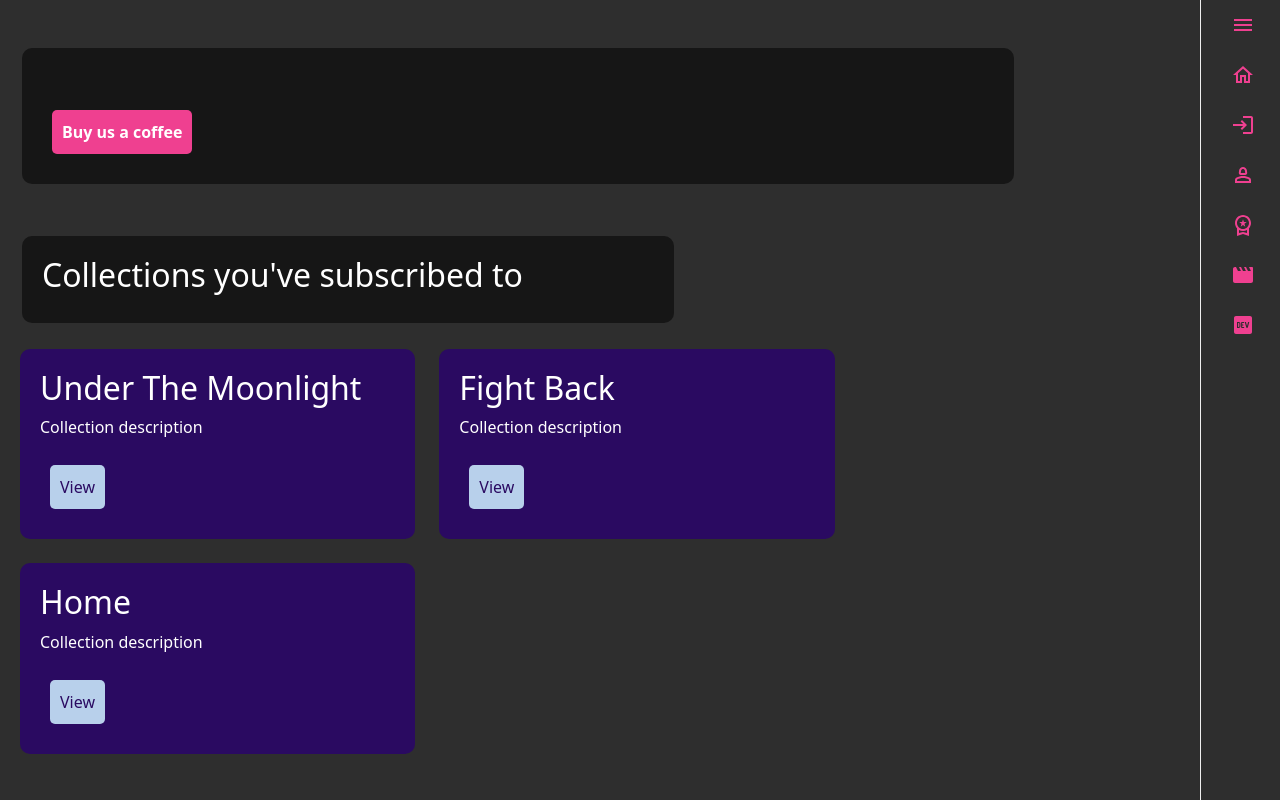
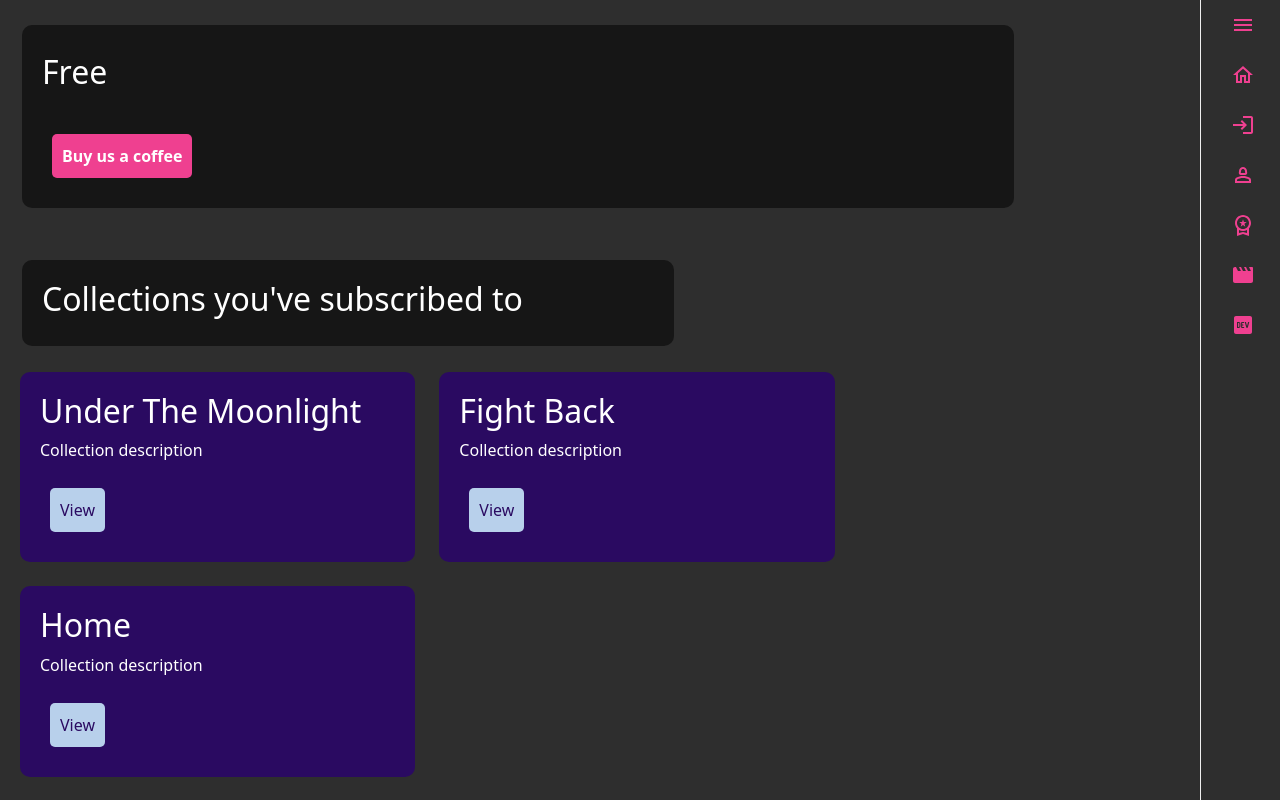
Before and after one commit to Isuru2701/Yolo2.0, a React (Create React App) app: page /profile in a window 1280 px wide. Built offline with nearby package versions, Linux system fonts and the light colour scheme.

Commit message:
minor non-breaking changes (hopefully)

```diff
--- a/src/components/Profile.js
+++ b/src/components/Profile.js
@@ -2,6 +2,7 @@ import React from "react";
 import '../styles/profile.css';
 import { Grid } from "@mui/material";
 import Cookies from "js-cookie";
+
 
 export default function Profile() {
 
@@ -36,6 +37,7 @@ export default function Profile() {
             <div className="profile-container">
                 <div className="profile-header">
                     <h1 style={{ color: 'white' }}>{Cookies.get('email')}</h1>
+                    {Cookies.get('premium') == 'true' ? <h2 style={{ color: 'white' }}>Premium</h2> : <h2 style={{ color: 'white' }}>Free</h2>}
                     <br />
                     <span> {/*quick buttons */}
                         {/* <button className="quick-button" onClick={handlePortal}>Stripe portal</button> */}
--- a/src/components/payments/Checkout.js
+++ b/src/components/payments/Checkout.js
@@ -60,6 +60,7 @@ export default function Checkout() {
 
             if (response.ok) {
                 const data = await response.json();
+                Cookies.set('premium', true);
                 console.log(data)
                 if(data['success'] == true){
                         window.open(data.url, "_blank");
```
Also changed, not shown: public/crown-icon.svg (added).
